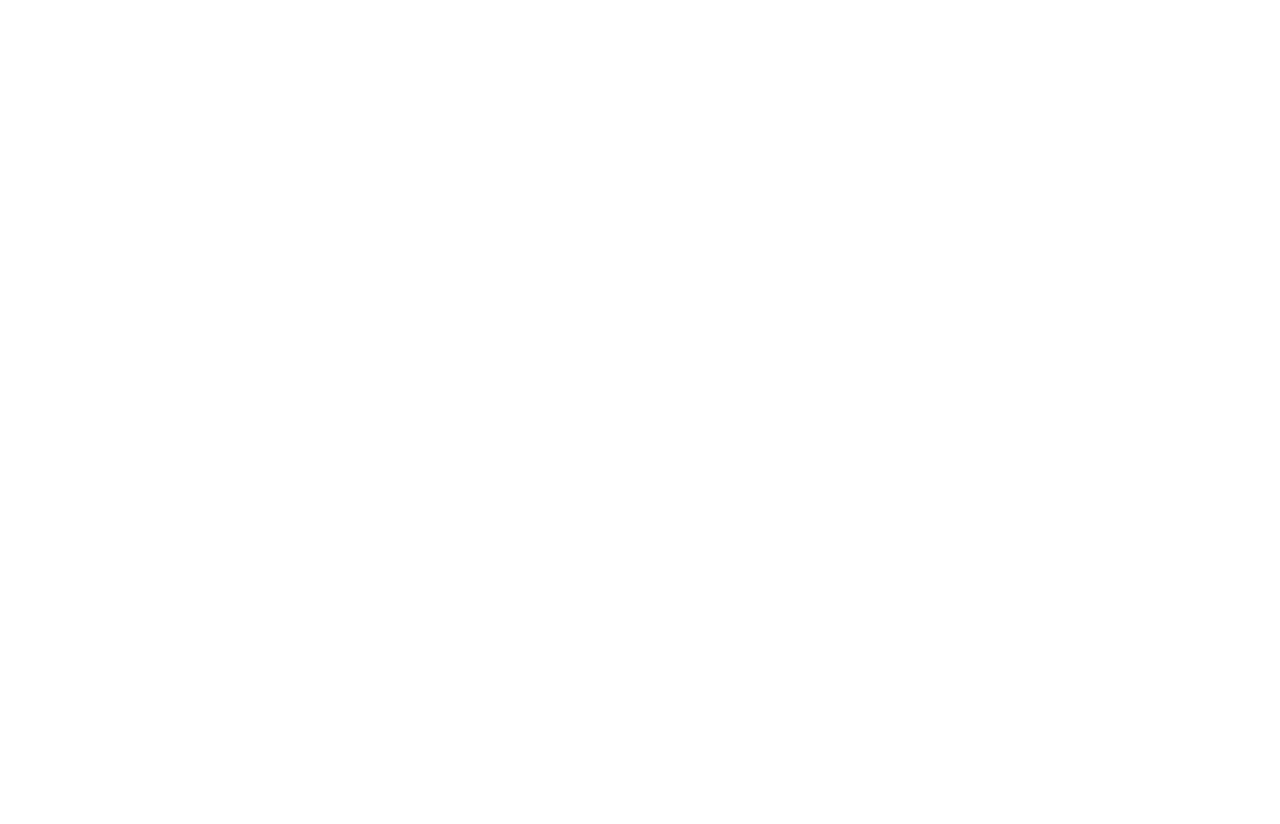
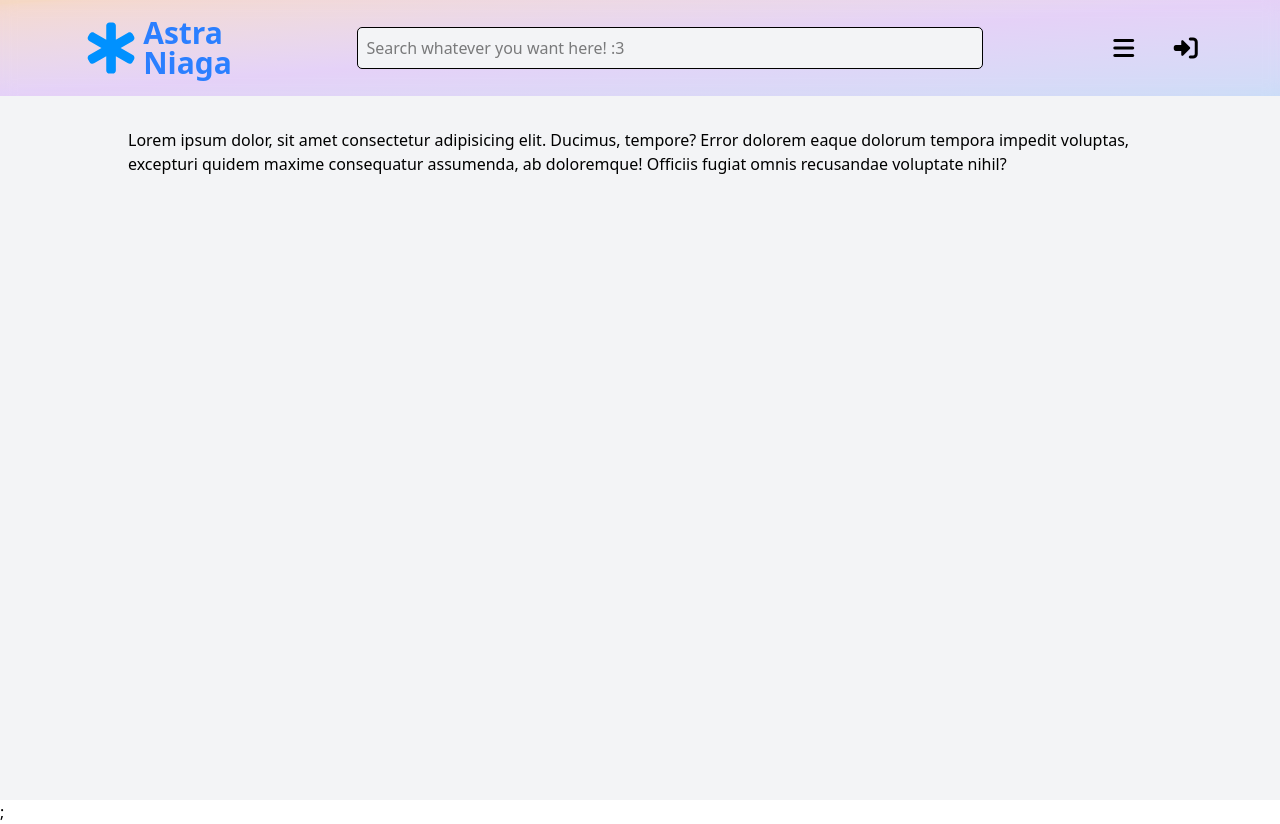
Before and after one commit to Gyesss/Astra-Niaga, a React (Vite) app in the folder client/: page / in a window 1280 px wide. Before the commit the page ends 800 px from the top, so only its background shows below. Built offline with nearby package versions, Linux system fonts and the light colour scheme.

Commit message:
Working on header/nav and main.

```diff
--- a/client/index.html
+++ b/client/index.html
@@ -5,6 +5,13 @@
     <link rel="icon" type="image/svg+xml" href="/astra-niaga.svg" />
     <meta name="viewport" content="width=device-width, initial-scale=1.0" />
     <title>Astra Niaga</title>
+    <link
+      rel="stylesheet"
+      href="https://cdnjs.cloudflare.com/ajax/libs/font-awesome/7.0.1/css/all.min.css"
+      integrity="sha512-2SwdPD6INVrV/lHTZbO2nodKhrnDdJK9/kg2XD1r9uGqPo1cUbujc+IYdlYdEErWNu69gVcYgdxlmVmzTWnetw=="
+      crossorigin="anonymous"
+      referrerpolicy="no-referrer"
+    />
   </head>
   <body>
     <div id="root"></div>
--- a/client/src/App.jsx
+++ b/client/src/App.jsx
@@ -1,9 +1,12 @@
-// import { useState } from 'react'
+import { StrictMode } from "react";
+import Home from "./pages/Home";
 
 function App() {
-  // const [count, setCount] = useState(0)
-
-  return null;
+  return (
+    <StrictMode>
+      <Home></Home>;
+    </StrictMode>
+  );
 }
 
 export default App;
--- /dev/null
+++ b/client/src/components/layout/Header/Brand.jsx
@@ -0,0 +1,13 @@
+function Brand() {
+  return (
+    <div className="relative flex items-center hover:rotate-4 transition-all duration-200">
+      <img src="/astra-niaga.svg" alt="Logo Astra" className="w-12 md:w-16" />
+      <p className="w-min text-2xl leading-none font-bold whitespace-pre-wrap text-blue-500 md:text-3xl">
+        Astra Niaga
+      </p>
+      <a href="" className="absolute h-full w-full"></a>
+    </div>
+  );
+}
+
+export default Brand;
--- /dev/null
+++ b/client/src/components/layout/Header/Header.jsx
@@ -0,0 +1,9 @@
+function Header({ children }) {
+  return (
+    <header className="fixed z-10 flex w-full items-center justify-around bg-linear-to-br from-orange-500/20 via-purple-500/20 to-blue-500/20 p-4 backdrop-blur-sm">
+      {children}
+    </header>
+  );
+}
+
+export default Header;
--- /dev/null
+++ b/client/src/components/layout/Header/NavButton.jsx
@@ -0,0 +1,92 @@
+import { useState, useRef, useEffect } from "react";
+
+function NavButton() {
+  const [isMenuOpen, setIsMenuOpen] = useState(false);
+  const [isAuthOpen, setIsAuthOpen] = useState(false);
+
+  const menuRef = useRef(null);
+  const authRef = useRef(null);
+
+  function toggleMenu() {
+    setIsMenuOpen((prev) => !prev);
+    setIsAuthOpen(false);
+  }
+
+  function toggleAuth() {
+    setIsAuthOpen((prev) => !prev);
+    setIsMenuOpen(false);
+  }
+
+  useEffect(() => {
+    function handleClickOutside(e) {
+      if (
+        menuRef.current &&
+        !menuRef.current.contains(e.target) &&
+        authRef.current &&
+        !authRef.current.contains(e.target)
+      ) {
+        setIsMenuOpen(false);
+        setIsAuthOpen(false);
+      }
+    }
+
+    document.addEventListener("mousedown", handleClickOutside);
+
+    return () => {
+      document.removeEventListener("mousedown", handleClickOutside);
+    };
+  }, []);
+
+  return (
+    <nav>
+      <div className="flex gap-4 md:gap-8 text-xl md:text-2xl">
+        <div className="relative" ref={menuRef}>
+          <button
+            onClick={toggleMenu}
+            className="rounded cursor-pointer transition-all duration-200 hover:text-blue-500"
+          >
+            <i className="fa-solid fa-bars"></i>
+          </button>
+
+          {isMenuOpen && (
+            <div className="absolute top-full right-0 mt-2 min-w-40 rounded border bg-gray-200/80 text-center shadow-lg">
+              <ul className="flex flex-col text-base">
+                <li className="cursor-pointer px-3 py-2 transition-all duration-200 hover:bg-blue-500/80 hover:text-white">
+                  About Us
+                </li>
+                <li className="cursor-pointer px-3 py-2 transition-all duration-200 hover:bg-blue-500/80 hover:text-white">
+                  Product
+                </li>
+                <li></li>
+              </ul>
+            </div>
+          )}
+        </div>
+
+        <div className="relative" ref={authRef}>
+          <button
+            onClick={toggleAuth}
+            className="cursor-pointer rounded transition-all duration-200 hover:text-blue-500"
+          >
+            <i className="fa-solid fa-right-to-bracket"></i>
+          </button>
+
+          {isAuthOpen && (
+            <div className="absolute top-full right-0 mt-2 min-w-40 rounded border bg-gray-200/80 text-center shadow-lg">
+              <ul className="flex flex-col text-base">
+                <li className="cursor-pointer px-3 py-2 transition-all duration-200 hover:bg-blue-500/80 hover:text-white">
+                  Log In
+                </li>
+                <li className="cursor-pointer px-3 py-2 transition-all duration-200 hover:bg-blue-500/80 hover:text-white">
+                  Register
+                </li>
+              </ul>
+            </div>
+          )}
+        </div>
+      </div>
+    </nav>
+  );
+}
+
+export default NavButton;
--- /dev/null
+++ b/client/src/components/layout/Header/SearchBar.jsx
@@ -0,0 +1,13 @@
+function SearchBar() {
+  return (
+    <input
+      type="search"
+      name="searchbar"
+      id="searchbar"
+      placeholder="Search whatever you want here! :3"
+      className="h-10 w-1/4 md:w-1/2 rounded bg-gray-100 p-2 outline-1 transition-all duration-500 hover:ring-8 hover:ring-blue-500/20 focus:outline-2 focus:outline-blue-500/20"
+    />
+  );
+}
+
+export default SearchBar;
--- /dev/null
+++ b/client/src/components/layout/Main.jsx
@@ -0,0 +1,9 @@
+function Main({ children }) {
+  return (
+    <main className="relative bg-gray-100 min-h-screen px-4 pt-32 md:px-8 lg:px-16 xl:px-32">
+      {children}
+    </main>
+  );
+}
+
+export default Main;
--- /dev/null
+++ b/client/src/components/ui/Anchor.jsx
@@ -0,0 +1,9 @@
+function Anchor({ children }) {
+  return (
+    <span className="cursor-pointer transition-all duration-500 hover:text-blue-500">
+      {children}
+    </span>
+  );
+}
+
+export default Anchor;
--- /dev/null
+++ b/client/src/pages/Home.jsx
@@ -0,0 +1,27 @@
+import Header from "../components/layout/Header/Header";
+import NavButton from "../components/layout/Header/NavButton";
+import SearchBar from "../components/layout/Header/SearchBar";
+import Brand from "../components/layout/Header/Brand";
+import Main from "../components/layout/Main";
+
+function Home() {
+  return (
+      <div id="mainContent">
+        <Header>
+          <Brand></Brand>
+          <SearchBar></SearchBar>
+          <NavButton></NavButton>
+        </Header>
+        <Main>
+          <p>
+            Lorem ipsum dolor, sit amet consectetur adipisicing elit. Ducimus,
+            tempore? Error dolorem eaque dolorum tempora impedit voluptas,
+            excepturi quidem maxime consequatur assumenda, ab doloremque!
+            Officiis fugiat omnis recusandae voluptate nihil?
+          </p>
+        </Main>
+      </div>
+  );
+}
+
+export default Home;
```
